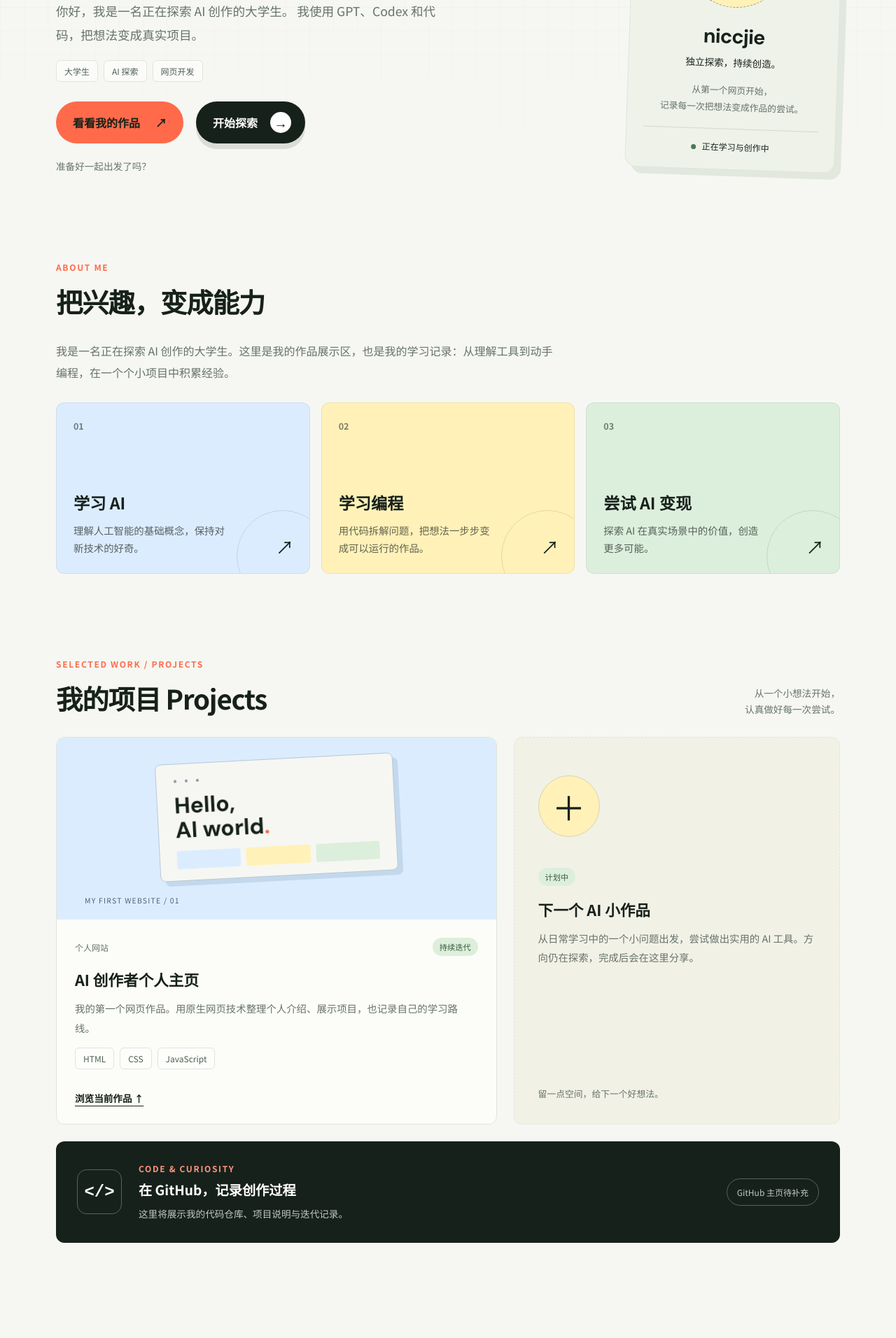
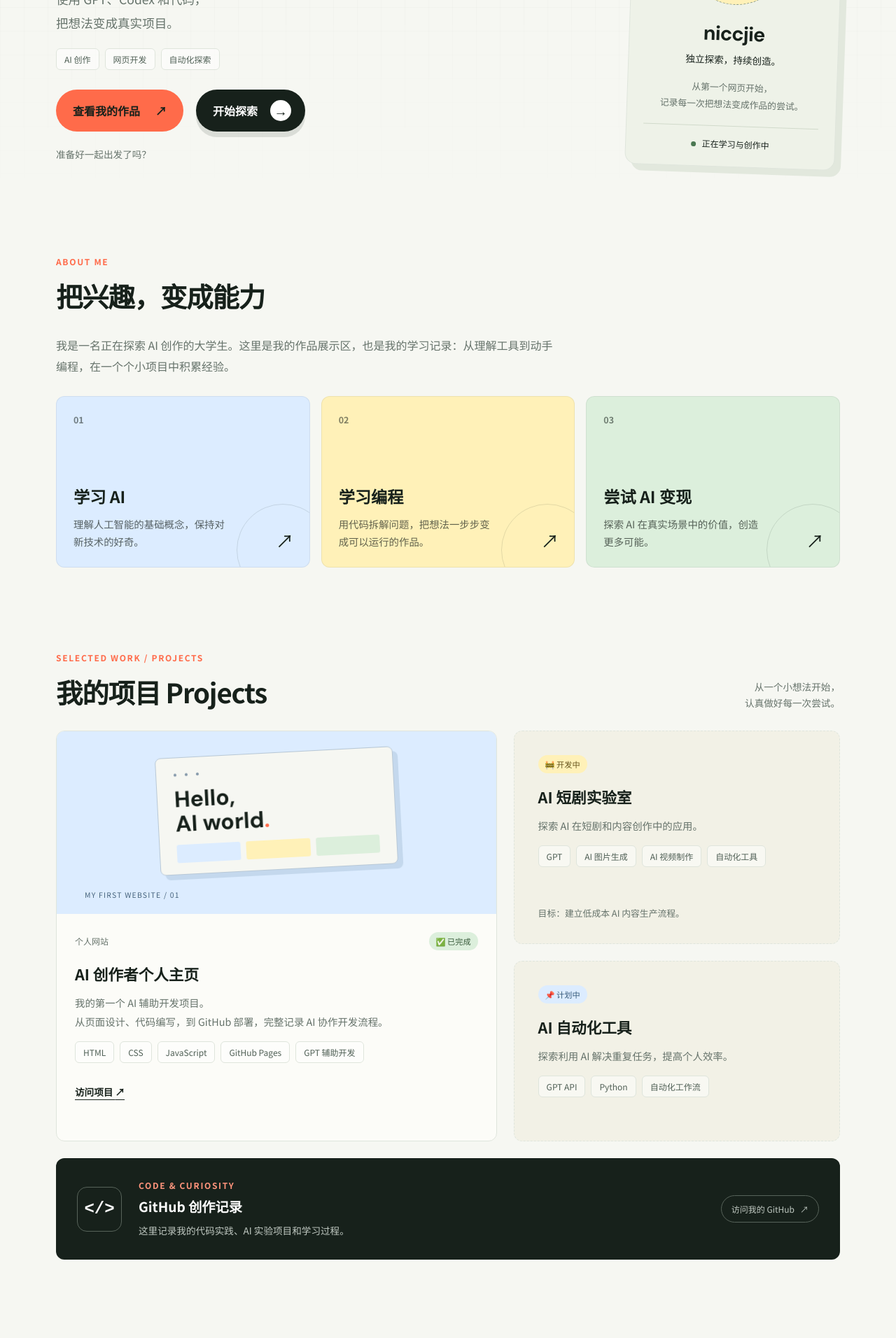
Before and after one commit to niccjie/ai-first-project, a plain HTML site: page index.html in a window 1280 px wide. Shown: the part 364-2276 px from the top of the page at 70% size. Drawn offline with Linux system fonts and the light colour scheme.

Commit message:
update creator homepage

```diff
--- a/index.html
+++ b/index.html
@@ -26,12 +26,11 @@
     <section class="intro" id="home" aria-labelledby="page-title">
       <div class="hero-copy">
       <p class="eyebrow">HELLO, AI WORLD</p>
-      <h1 id="page-title">我是 niccjie，<br>一个 <span>AI 创作者</span></h1>
-      <p class="intro-text">你好，我是一名正在探索 AI 创作的大学生。
-我使用 GPT、Codex 和代码，把想法变成真实项目。</p>
-      <ul class="skill-tags" aria-label="我的兴趣方向"><li>大学生</li><li>AI 探索</li><li>网页开发</li></ul>
+      <h1 id="page-title">我是 niccjie，<br>一名正在探索 <span>AI 创作</span>的大学生</h1>
+      <p class="intro-text">使用 GPT、Codex 和代码，<br>把想法变成真实项目。</p>
+      <ul class="skill-tags" aria-label="我的兴趣方向"><li>AI 创作</li><li>网页开发</li><li>自动化探索</li></ul>
       <div class="hero-actions">
-        <a class="primary-link" href="#projects">看看我的作品 <span aria-hidden="true">↗</span></a>
+        <a class="primary-link" href="#projects">查看我的作品 <span aria-hidden="true">↗</span></a>
       <button class="explore-button" id="explore-button" type="button">
         开始探索
         <span aria-hidden="true">→</span>
@@ -94,17 +93,32 @@
       <div class="projects-grid">
         <article class="project-card">
           <div class="project-preview" aria-hidden="true"><div class="mini-browser"><div class="browser-dots">● ● ●</div><strong>Hello,<br>AI world<span>.</span></strong><div class="mini-cards"><i></i><i></i><i></i></div></div><span class="preview-label">MY FIRST WEBSITE / 01</span></div>
-          <div class="project-content"><div class="project-meta"><span>个人网站</span><span class="status-tag">持续迭代</span></div><h3>AI 创作者个人主页</h3><p>我的第一个网页作品。用原生网页技术整理个人介绍、展示项目，也记录自己的学习路线。</p><ul class="skill-tags"><li>HTML</li><li>CSS</li><li>JavaScript</li></ul><a class="text-link" href="#home">浏览当前作品 <span aria-hidden="true">↑</span></a></div>
+          <div class="project-content">
+            <div class="project-meta"><span>个人网站</span><span class="status-tag">✅ 已完成</span></div>
+            <h3>AI 创作者个人主页</h3>
+            <p>我的第一个 AI 辅助开发项目。<br>从页面设计、代码编写，到 GitHub 部署，完整记录 AI 协作开发流程。</p>
+            <ul class="skill-tags" aria-label="项目技术"><li>HTML</li><li>CSS</li><li>JavaScript</li><li>GitHub Pages</li><li>GPT 辅助开发</li></ul>
+            <a class="text-link" href="https://niccjie.github.io/ai-first-project/">访问项目 <span aria-hidden="true">↗</span></a>
+          </div>
         </article>
         <article class="project-card upcoming-project">
-          <div class="idea-symbol" aria-hidden="true">＋</div><span class="status-tag">计划中</span><h3>下一个 AI 小作品</h3><p>从日常学习中的一个小问题出发，尝试做出实用的 AI 工具。方向仍在探索，完成后会在这里分享。</p><div class="upcoming-note">留一点空间，给下一个好想法。</div>
+          <span class="status-tag status-developing">🚧 开发中</span>
+          <h3>AI 短剧实验室</h3>
+          <p>探索 AI 在短剧和内容创作中的应用。</p>
+          <ul class="skill-tags" aria-label="技术方向"><li>GPT</li><li>AI 图片生成</li><li>AI 视频制作</li><li>自动化工具</li></ul>
+          <div class="upcoming-note">目标：建立低成本 AI 内容生产流程。</div>
+        </article>
+        <article class="project-card upcoming-project">
+          <span class="status-tag status-planned">📌 计划中</span>
+          <h3>AI 自动化工具</h3>
+          <p>探索利用 AI 解决重复任务，提高个人效率。</p>
+          <ul class="skill-tags" aria-label="技术方向"><li>GPT API</li><li>Python</li><li>自动化工作流</li></ul>
         </article>
       </div>
       <article class="github-card" aria-labelledby="github-title">
         <div class="github-mark" aria-hidden="true">&lt;/&gt;</div>
-        <div class="github-copy"><p class="eyebrow">CODE & CURIOSITY</p><h3 id="github-title">在 GitHub，记录创作过程</h3><p>这里将展示我的代码仓库、项目说明与迭代记录。</p></div>
-        <!-- 填写真实 GitHub 主页后，将此状态替换为指向该主页的链接。 -->
-        <span class="github-pending">GitHub 主页待补充</span>
+        <div class="github-copy"><p class="eyebrow">CODE & CURIOSITY</p><h3 id="github-title">GitHub 创作记录</h3><p>这里记录我的代码实践、AI 实验项目和学习过程。</p></div>
+        <a class="github-link" href="https://github.com/niccjie" target="_blank" rel="noopener noreferrer">访问我的 GitHub <span aria-hidden="true">↗</span><span class="sr-only">（新窗口打开）</span></a>
       </article>
     </section>
 
@@ -172,7 +186,8 @@
     <section class="contact-section" id="contact" aria-labelledby="contact-title">
       <p class="eyebrow">LET'S CONNECT</p>
       <h2 id="contact-title">一起交流学习中的新发现</h2>
-      <a class="contact-link" href="mailto:hello@example.com">hello@example.com <span aria-hidden="true">↗</span></a>
+      <p class="contact-description">欢迎交流 AI 创作、网页开发和项目合作。</p>
+      <a class="contact-link" href="mailto:niccjie@gmail.com">niccjie@gmail.com <span aria-hidden="true">↗</span></a>
       <p class="contact-placeholder">邮箱为占位信息，正式联系方式待补充。</p>
     </section>
   </main>
--- a/style.css
+++ b/style.css
@@ -452,6 +452,8 @@ h2 {
 .footer {
   width: min(1120px, calc(100% - 48px));
   display: flex;
+  flex-direction: column;
+  align-items: center;
   justify-content: space-between;
   gap: 18px;
   margin: 0 auto;
@@ -577,7 +579,7 @@ section[id] { scroll-margin-top: 28px; }
 a:focus-visible, button:focus-visible { outline: 3px solid #c64c31; outline-offset: 5px; }
 .intro { max-width: none; display: grid; grid-template-columns: minmax(0, 1fr) 300px; gap: 56px; align-items: center; }
 .hero-copy { min-width: 0; }
-.intro h1 { font-size: clamp(2.6rem, 5.2vw, 4.4rem); line-height: 1.22; }
+.intro h1 { font-size: clamp(2.3rem, 4.5vw, 3.5rem); line-height: 1.22; }
 .intro-text { margin-bottom: 20px; }
 .skill-tags { display: flex; flex-wrap: wrap; gap: 8px; list-style: none; padding: 0; margin: 0 0 28px; }
 .skill-tags li { padding: 6px 11px; border: 1px solid var(--line); border-radius: 6px; color: #506056; font-size: .75rem; background: rgba(255,255,255,.5); }
@@ -598,7 +600,8 @@ a:focus-visible, button:focus-visible { outline: 3px solid #c64c31; outline-offs
 .section-heading > div > .eyebrow { margin-bottom: 12px; }
 .about-copy { max-width: 720px; margin-bottom: 28px; color: var(--muted); line-height: 1.9; }
 .projects-section, .timeline-section { margin-top: 120px; }
-.projects-grid { display: grid; grid-template-columns: 1.35fr 1fr; gap: 24px; }
+.projects-grid { display: grid; grid-template-columns: minmax(0, 1.35fr) minmax(0, 1fr); gap: 24px; }
+.projects-grid > .project-card:first-child { grid-row: span 2; }
 .project-card { overflow: hidden; border: 1px solid var(--line); border-radius: 12px; background: #fcfcf8; }
 .project-preview { padding: 30px 40px 18px; background: var(--blue); }
 .mini-browser { max-width: 340px; margin: 0 auto 20px; padding: 16px 24px; border: 1px solid #b8c8d6; border-radius: 8px; background: var(--paper); transform: rotate(-3deg); box-shadow: 7px 7px 0 #c4d8ed; }
@@ -626,7 +629,7 @@ a:focus-visible, button:focus-visible { outline: 3px solid #c64c31; outline-offs
 .github-copy .eyebrow { margin-bottom: 8px; color: #ff947c; }
 .github-copy h3 { margin-bottom: 8px; font-size: 1.2rem; }
 .github-copy p:last-child { margin-bottom: 0; color: #c0c9c2; font-size: .85rem; line-height: 1.8; }
-.github-pending { padding: 10px 14px; border: 1px solid #57635a; border-radius: 99px; font-size: .75rem; color: #c0c9c2; }
+.github-link { display: inline-flex; align-items: center; gap: 8px; text-decoration: none; transition: background 180ms ease, color 180ms ease; padding: 10px 14px; border: 1px solid #57635a; border-radius: 99px; font-size: .75rem; color: #c0c9c2; }
 .timeline { list-style: none; margin: 0; padding: 0 0 0 20px; }
 .timeline li { position: relative; display: grid; grid-template-columns: 190px 1fr; gap: 32px; padding: 0 0 38px 32px; border-left: 1px solid #cbd6c8; }
 .timeline li:last-child { padding-bottom: 0; }
@@ -637,12 +640,17 @@ a:focus-visible, button:focus-visible { outline: 3px solid #c64c31; outline-offs
 .timeline-current .timeline-stage { color: #b6472f; }
 .timeline h3 { font-size: 1.1rem; margin-bottom: 10px; }
 .timeline p { max-width: 620px; margin: 0; color: var(--muted); font-size: .9rem; line-height: 1.9; }
+.github-link:hover { background: #fff; color: var(--ink); }
+.status-developing { background: var(--yellow); color: #66551d; }
+.status-planned { background: var(--blue); color: #375b79; }
+.contact-description { color: var(--muted); line-height: 1.9; }
+.sr-only { position: absolute; width: 1px; height: 1px; padding: 0; margin: -1px; overflow: hidden; clip-path: inset(50%); white-space: nowrap; border: 0; }
 .contact-placeholder { margin: 14px 0 0; color: var(--muted); font-size: .75rem; }
 @media (max-width: 900px) {
   .intro { grid-template-columns: minmax(0, 1fr) 250px; gap: 28px; }
   .nav-links { gap: 18px; }
   .github-card { flex-wrap: wrap; }
-  .github-pending { margin-left: 88px; }
+  .github-link { margin-left: 88px; }
 }
 @media (max-width: 700px) {
   .top-nav { align-items: flex-start; gap: 24px; }
@@ -659,12 +667,13 @@ a:focus-visible, button:focus-visible { outline: 3px solid #c64c31; outline-offs
   .explore-button { padding: 12px 16px; }
   .projects-section, .timeline-section { margin-top: 88px; }
   .projects-grid { grid-template-columns: 1fr; }
+  .projects-grid > .project-card:first-child { grid-row: auto; }
   .project-preview { padding: 26px 24px 18px; }
   .upcoming-project { padding: 26px; }
   .idea-symbol { margin: 0 0 24px; width: 64px; height: 64px; }
   .github-card { padding: 24px; gap: 18px; }
   .github-copy { flex-basis: 100%; }
-  .github-pending { margin-left: 0; }
+  .github-link { margin-left: 0; }
   .timeline { padding-left: 6px; }
   .timeline li { grid-template-columns: 1fr; gap: 10px; padding-left: 24px; }
 }
```
